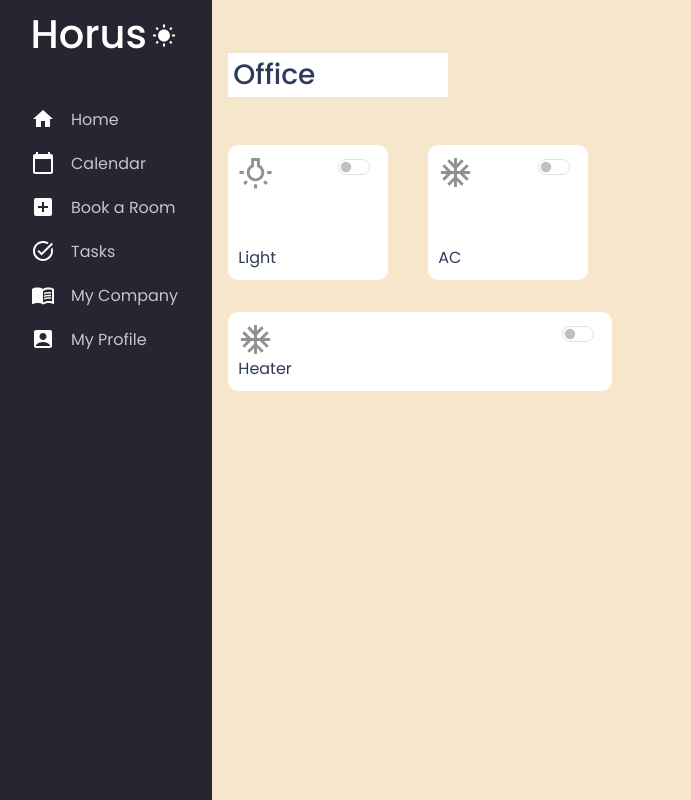
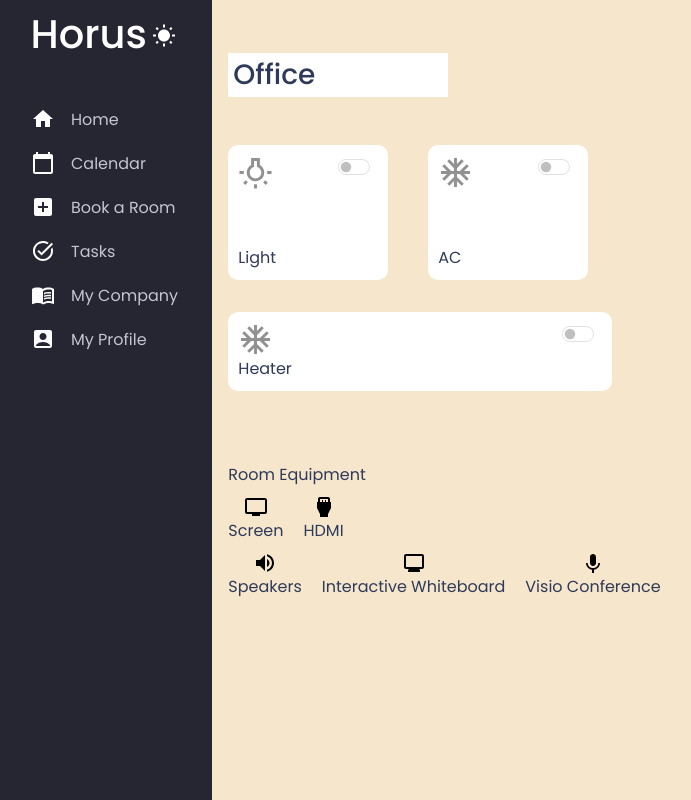
Before and after one commit to Bi7al/Bi7al.io, a React (Vite) app: page /OwnedRoom/Office in a window 1280 px wide. Shown: the whole page, without its empty margins (1-692 px from the left). Built offline with nearby package versions, Linux system fonts and the light colour scheme.

Commit message:
Added submit button to Booking Component

```diff
--- a/src/components/Booking/BookNew.jsx
+++ b/src/components/Booking/BookNew.jsx
@@ -6,7 +6,6 @@ import SettingsInputHdmiIcon from '@mui/icons-material/SettingsInputHdmi';
 import VolumeUpIcon from '@mui/icons-material/VolumeUp';
 import KeyboardVoiceIcon from '@mui/icons-material/KeyboardVoice';
 import MonitorIcon from '@mui/icons-material/Monitor';
-import { CloudDone } from '@mui/icons-material';
 
 function BookNew() {
     const [invited, addInvited] = useState("Invite a User");
@@ -33,7 +32,7 @@ function BookNew() {
                         <input type="text" onFocus={(e) => { e.target.type = "date" }} name="checkOut" id="checkOut" placeholder="MM-DD-YY" />
                     </div>
                 </div>
-                <div className="inputgroup d-lg-flex">
+                <div className="inputgroup ">
                     <div className="selectInput  ">
                         <label>Reserve a Room</label>
                         <div className="dropdown">
@@ -58,6 +57,8 @@ function BookNew() {
                         </div>
                     </div>
                 </div>
+
+                <button type='submit' className='BookingSubmit'>Submit</button>
             </form>
             {/* Icon section */}
             <div className="equipment">
--- a/src/components/Booking/OwnedRooms.css
+++ b/src/components/Booking/OwnedRooms.css
@@ -1,32 +1,32 @@
 .containerCustom{
     width: 100%;
-    height: 45%;
+    height: 40%;
     box-sizing: border-box;
     padding: 1px 0px 0px 0px;
 }
 
  .owned{
-    margin-top: 10%;
+    margin-top: 5%;
     margin-left: 1.5%;
  }
  .owned h4{
     background-color: white;
     padding: 5px 5px 5px 5px;
 
-    width: 192px;
-   height: 43px;
+    width:12rem;
+   height: 2.5rem;
    display: flex;
    align-items: center;
    color: black;
 
  }
  .ownedRooms{
-    gap: 10px;
-    margin-bottom: 2rem;
+    gap: 2rem;
+    margin-bottom: 1rem;
  }
  .ownedRoom{
-    height: 148px;
-    width: 348px;
+    height: 9rem;
+    width: 21rem;
     border-radius: 25px;
 
     display: flex;
--- a/src/components/Booking/Room.css
+++ b/src/components/Booking/Room.css
@@ -106,3 +106,6 @@
     color:  rgba(60, 60, 67, 0.6);
 
 }
+.Owned{
+    margin-top: 4rem;
+}
--- a/src/components/Booking/Room.jsx
+++ b/src/components/Booking/Room.jsx
@@ -1,5 +1,10 @@
 import React, { useState } from 'react';
 import "./Room.css";
+import TvIcon from '@mui/icons-material/Tv';
+import SettingsInputHdmiIcon from '@mui/icons-material/SettingsInputHdmi';
+import VolumeUpIcon from '@mui/icons-material/VolumeUp';
+import KeyboardVoiceIcon from '@mui/icons-material/KeyboardVoice';
+import MonitorIcon from '@mui/icons-material/Monitor';
 import { Modal } from '@mui/material';
 import { Box } from '@mui/system';
 import { Height, WbIncandescentOutlined } from '@mui/icons-material';
@@ -70,6 +75,19 @@ function Room() {
                     </span>
                     <p>Heater</p>
                 </div>
+                <div className="Owned equipment">
+                    <p>Room Equipment</p>
+                    <div className="icon-group">
+                        <div className="equipmentIcon"><TvIcon sx={{ color: 'black' }} /><p>Screen</p></div>
+                        <div className="equipmentIcon"><SettingsInputHdmiIcon sx={{ color: 'black' }} /><p>HDMI</p></div>
+                    </div>
+                    <div className="icon-group">
+                        <div className="equipmentIcon"><VolumeUpIcon sx={{ color: 'black' }} /><p>Speakers</p></div>
+                        <div className="equipmentIcon"><MonitorIcon sx={{ color: 'black' }} /><p>Interactive Whiteboard</p></div>
+                        <div className="equipmentIcon"><KeyboardVoiceIcon sx={{ color: 'black' }} /><p>Visio Conference</p></div>
+                    </div>
+
+                </div>
                 <Modal
                     open={open}
                     onClose={handleClose}
--- a/src/components/Booking/book.css
+++ b/src/components/Booking/book.css
@@ -17,6 +17,7 @@ p {
 {
     display: flex;
     flex-direction: row;
+    margin-top: .5rem;
 }
 .datesInput label{
     font-size: 12px;
@@ -28,11 +29,10 @@ p {
     flex-direction: column;
     align-items: flex-start;
     margin-right: 10px;
-    /* margin-left: 20px; */
 }
 .date input{
-    width: 160px;
-    height: 25px;
+    width: 10rem;
+    height: 1.5rem;
     border-radius: 25px;
     padding-left: 10px;
     padding-right: 10px;
@@ -45,8 +45,9 @@ p {
 }
 
 .inputgroup{
-    margin-top: 20px;
-    gap: 30px;
+    margin-top: 1rem;
+    gap: 2rem;
+    display: flex;
 
 }
 .selectInput{
@@ -80,8 +81,18 @@ p {
 .select:focus{
     border:  2px solid #A3B18A;
 }
+.BookingSubmit{
+    margin:2rem 0 0 0 ;
+    height: 2.5rem;
+    border-radius: 1.5rem;
+    width: 8rem;
+    border: none;
+    background-color: rgb(255, 204, 159);
+    color: white;
+}
 .equipment{
-    margin-top: 54px;
+    margin-top: 1rem;
+    padding: .5rem 0 0 0;
 }
 .equipmentIcon{
     display: flex;
@@ -90,6 +101,7 @@ p {
     align-items: center;
 }
 .icon-group{
+    margin: .5rem 0 .5rem 0;
     display: flex;
     flex-direction: row;
     gap: 20px;
```
